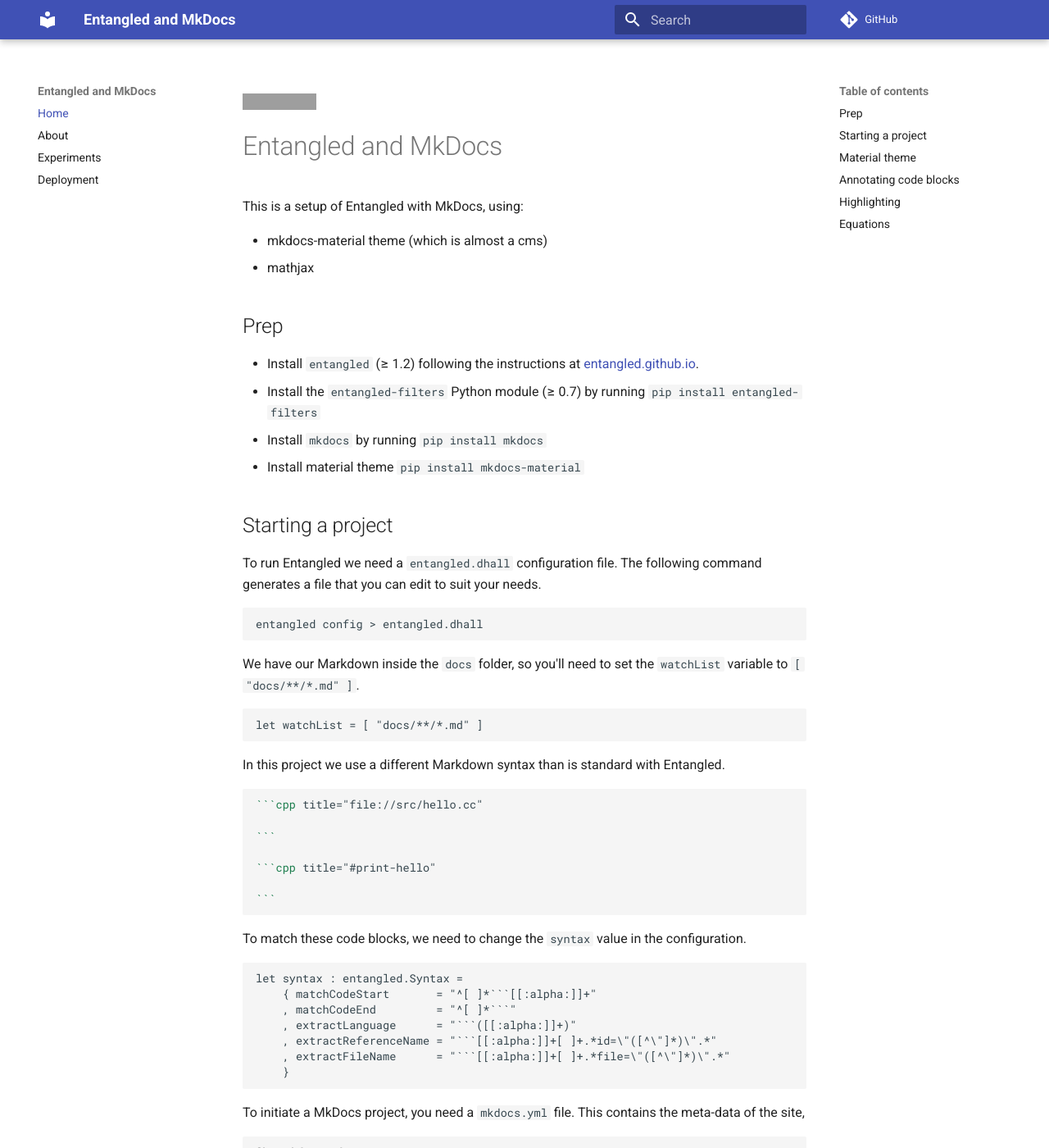
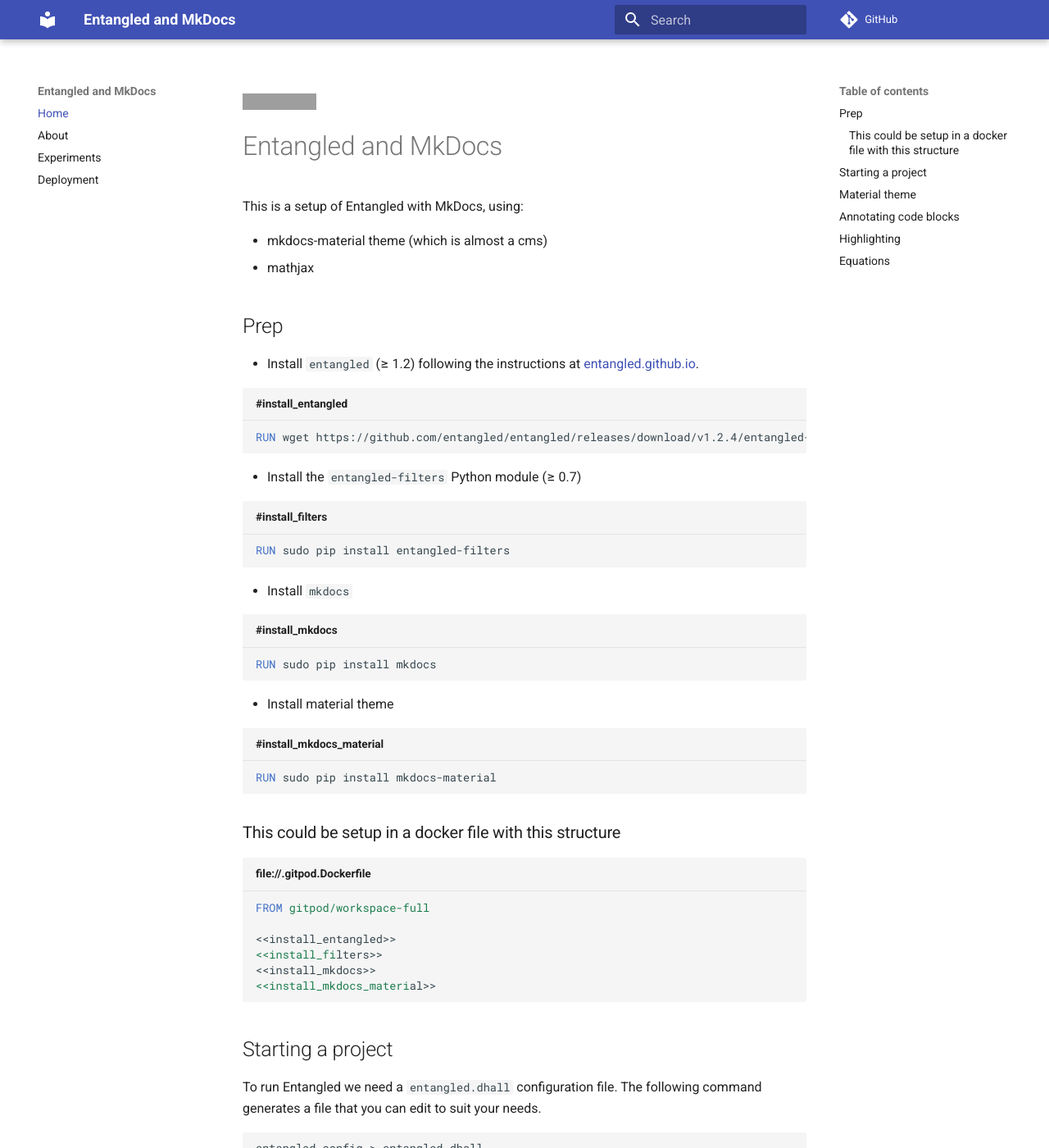
Before and after one commit to jag-academy/mkdocs, an MkDocs documentation site: the page built from docs/index.md, in a window 1280 px wide and 1400 px high. Shown: the whole window at 82% size. Built offline with MkDocs 1.6.1 and Material for MkDocs 9.7.7, drawn with Linux system fonts in a browser that asks for light colours; comment, search, counter and statistics services are not loaded; grey boxes are pictures that could not be loaded.

Commit message:
Now the dockerfile is also generated from the literate file

````diff
--- a/docs/index.md
+++ b/docs/index.md
@@ -10,9 +10,41 @@
 ## Prep
 
 - Install `entangled` (&ge; 1.2) following the instructions at [entangled.github.io](https://entangled.github.io/#section-entangled).
-- Install the `entangled-filters` Python module (&ge; 0.7) by running `pip install entangled-filters`
-- Install `mkdocs` by running `pip install mkdocs`
-- Install material theme `pip install mkdocs-material`
+
+```dockerfile title="#install_entangled"
+RUN wget https://github.com/entangled/entangled/releases/download/v1.2.4/entangled-1.2.4-x86_64-GNU-Linux.tar.xz && tar --extract --file entangled-1.2.4-x86_64-GNU-Linux.tar.xz && sudo cp -r ./entangled-1.2.4/* /usr/local/
+```
+
+- Install the `entangled-filters` Python module (&ge; 0.7)
+
+```dockerfile title="#install_filters"
+RUN sudo pip install entangled-filters
+```
+
+- Install `mkdocs`
+
+```dockerfile title="#install_mkdocs"
+RUN sudo pip install mkdocs
+```
+
+- Install material theme
+
+```dockerfile title="#install_mkdocs_material"
+RUN sudo pip install mkdocs-material
+```
+
+### This could be setup in a docker file with this structure
+
+```dockerfile title="file://.gitpod.Dockerfile"
+FROM gitpod/workspace-full
+
+<<install_entangled>>
+<<install_filters>>
+<<install_mkdocs>>
+<<install_mkdocs_material>>
+```
+
+
 
 ## Starting a project
 To run Entangled we need a `entangled.dhall` configuration file. The following command generates a file that you can edit to suit your needs.
````
Also changed, not shown: 1 other file.
